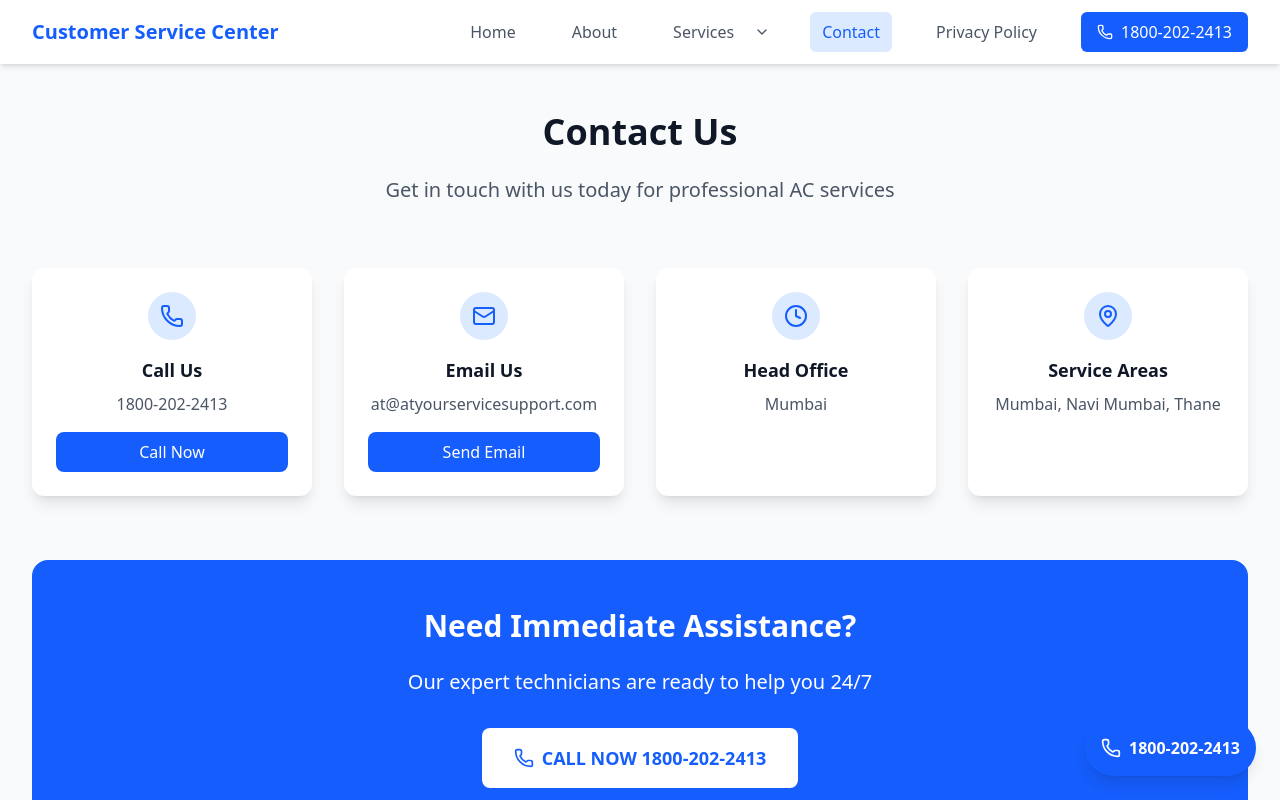
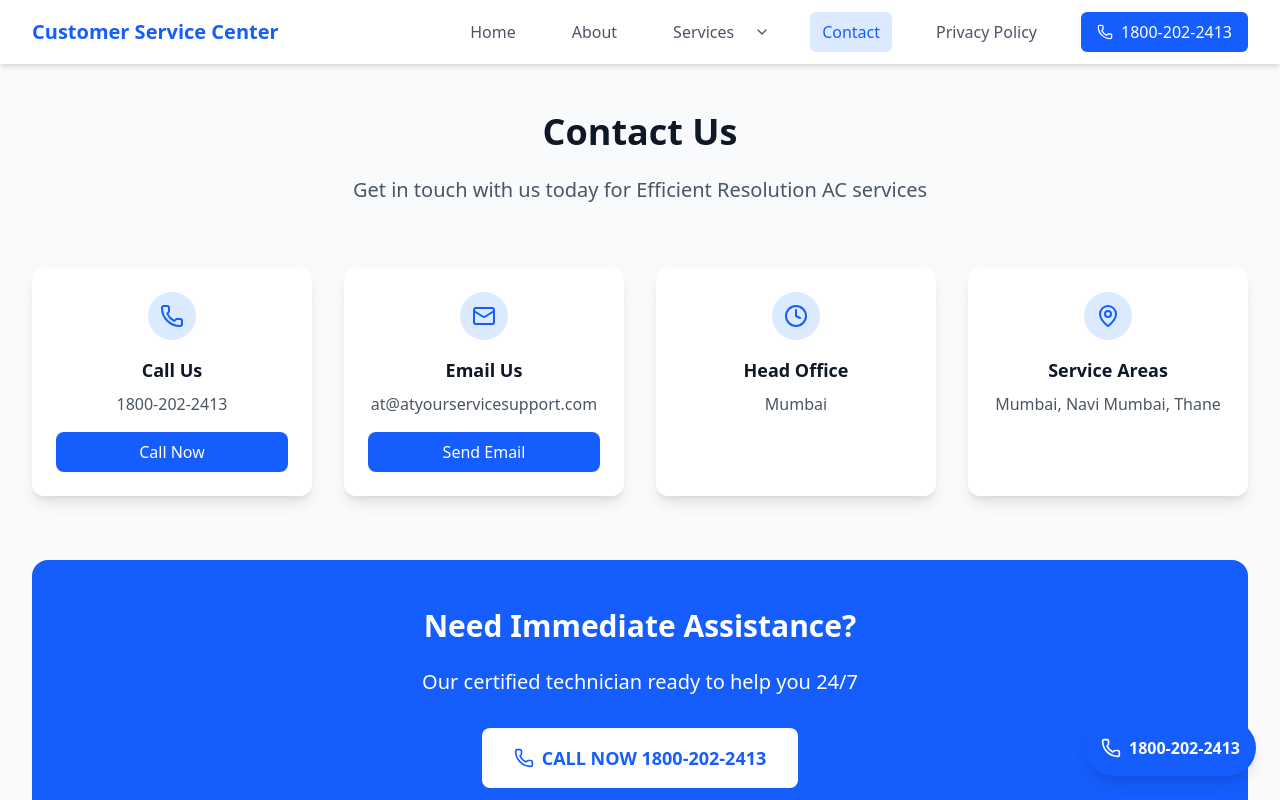
Before and after one commit to sanjanajaiswalCS/new-project, a React (Vite) app in the folder vite-project/: page /contact in a window 1280 px wide. Shown: the top 800 px of the page. Built offline with nearby package versions, Linux system fonts and the light colour scheme.

Commit message:
minor changes

```diff
--- a/vite-project/src/pages/Contacts.jsx
+++ b/vite-project/src/pages/Contacts.jsx
@@ -36,7 +36,7 @@ const Contacts = () => {
       <div className="text-center mb-16">
         <h1 className="text-4xl font-bold text-gray-900 mb-6">Contact Us</h1>
         <p className="text-xl text-gray-600 max-w-3xl mx-auto">
-          Get in touch with us today for professional AC services
+          Get in touch with us today for Efficient Resolution AC services
         </p>
       </div>
 
@@ -68,7 +68,7 @@ const Contacts = () => {
       <div className="bg-blue-600 rounded-2xl p-12 text-center text-white">
         <h2 className="text-3xl font-bold mb-6">Need Immediate Assistance?</h2>
         <p className="text-xl mb-8">
-          Our expert technicians are ready to help you 24/7
+          Our certified technician ready to help you 24/7
         </p>
         <a
           href="tel:18002022413"
```
